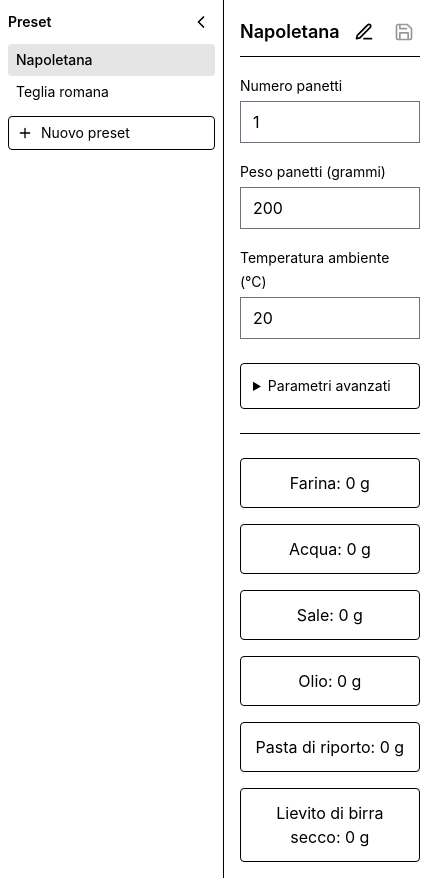
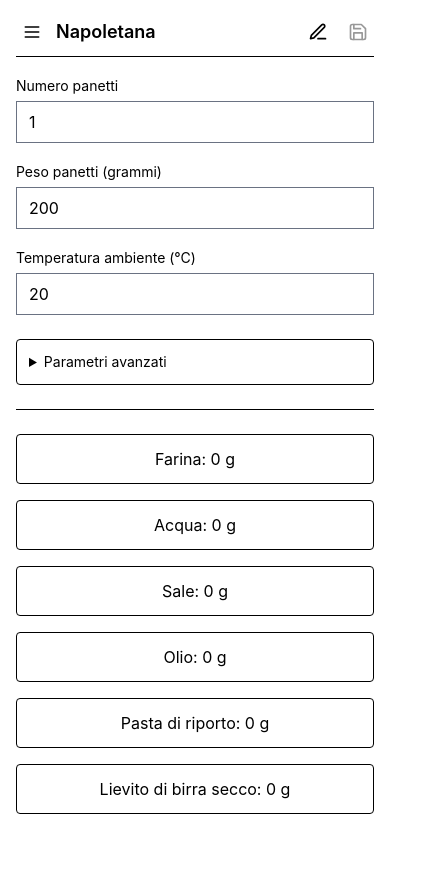
Before and after one commit to zapolab/pizza-calc, a SvelteKit app: page / in a window 390 px wide. Shown: the whole page, 436 px wide, since content can reach past the window. After the commit the page ends 844 px from the top, so only its background shows below. Built offline with nearby package versions, Linux system fonts and the light colour scheme.

Commit message:
fix: mobile sidebar view

```diff
--- a/src/routes/+page.svelte
+++ b/src/routes/+page.svelte
@@ -20,6 +20,7 @@
 	let temperatura = $state(20);
 
 	let barraAperta = $state(true);
+	let barraMobileAperta = $state(false);
 	let inRinomina = $state(false);
 
 	const presetSelezionato = $derived(presets.find((p) => p.id === idSelezionato) ?? null);
@@ -32,6 +33,7 @@
 		idSelezionato = preset.id;
 		valori = clonaValori(preset.valori);
 		inRinomina = false;
+		barraMobileAperta = false;
 	}
 
 	function nuovoPreset() {
@@ -39,6 +41,7 @@
 		presets.push(preset);
 		idSelezionato = preset.id;
 		inRinomina = true;
+		barraMobileAperta = false;
 	}
 
 	function salvaPreset() {
@@ -63,16 +66,49 @@
 </script>
 
 <div class="flex min-h-screen">
-	<aside class="shrink-0 border-r {barraAperta ? 'w-56' : 'w-12'}">
+	{#if barraMobileAperta}
+		<button
+			type="button"
+			class="fixed inset-0 z-30 bg-black/40 sm:hidden"
+			aria-label="Chiudi barra laterale"
+			onclick={() => (barraMobileAperta = false)}
+		></button>
+	{/if}
+
+	<aside
+		class="fixed inset-y-0 left-0 z-40 w-56 shrink-0 overflow-y-auto border-r bg-white transition-transform
+			sm:static sm:translate-x-0 sm:bg-transparent sm:transition-none
+			{barraMobileAperta ? 'translate-x-0' : '-translate-x-full'}
+			{barraAperta ? 'sm:w-56' : 'sm:w-12'}"
+	>
 		<div class="flex items-center justify-between gap-2 p-2">
-			{#if barraAperta}
-				<span class="text-sm font-semibold">Preset</span>
-			{/if}
+			<span class="text-sm font-semibold {barraAperta ? '' : 'hidden max-sm:inline'}">Preset</span>
+
 			<button
 				type="button"
-				class="rounded p-1 hover:bg-black/5"
-				aria-label={barraAperta ? 'Chiudi barra laterale' : 'Apri barra laterale'}
-				title={barraAperta ? 'Chiudi' : 'Apri'}
+				class="rounded p-1 hover:bg-black/5 sm:hidden"
+				aria-label="Chiudi barra laterale"
+				onclick={() => (barraMobileAperta = false)}
+			>
+				<svg
+					class="size-5"
+					viewBox="0 0 24 24"
+					fill="none"
+					stroke="currentColor"
+					stroke-width="2"
+					stroke-linecap="round"
+					stroke-linejoin="round"
+					aria-hidden="true"
+				>
+					<path d="M18 6L6 18M6 6l12 12" />
+				</svg>
+			</button>
+
+			<button
+				type="button"
+				class="rounded p-1 hover:bg-black/5 max-sm:hidden"
+				aria-label={barraAperta ? 'Comprimi barra laterale' : 'Espandi barra laterale'}
+				title={barraAperta ? 'Comprimi' : 'Espandi'}
 				onclick={() => (barraAperta = !barraAperta)}
 			>
 				<svg
@@ -90,7 +126,7 @@
 			</button>
 		</div>
 
-		{#if barraAperta}
+		<div class={barraAperta ? '' : 'hidden max-sm:block'}>
 			<ul class="px-2">
 				{#each presets as preset (preset.id)}
 					<li>
@@ -126,11 +162,30 @@
 					Nuovo preset
 				</button>
 			</div>
-		{/if}
+		</div>
 	</aside>
 
 	<main class="mx-auto w-full max-w-3xl p-4">
 		<div class="mb-4 flex items-center gap-2 border-b pb-2">
+			<button
+				type="button"
+				class="rounded p-1.5 hover:bg-black/5 sm:hidden"
+				aria-label="Apri barra laterale"
+				onclick={() => (barraMobileAperta = true)}
+			>
+				<svg
+					class="size-5"
+					viewBox="0 0 24 24"
+					fill="none"
+					stroke="currentColor"
+					stroke-width="2"
+					stroke-linecap="round"
+					aria-hidden="true"
+				>
+					<path d="M4 6h16M4 12h16M4 18h16" />
+				</svg>
+			</button>
+
 			{#if inRinomina && presetSelezionato}
 				<input
 					type="text"
```
